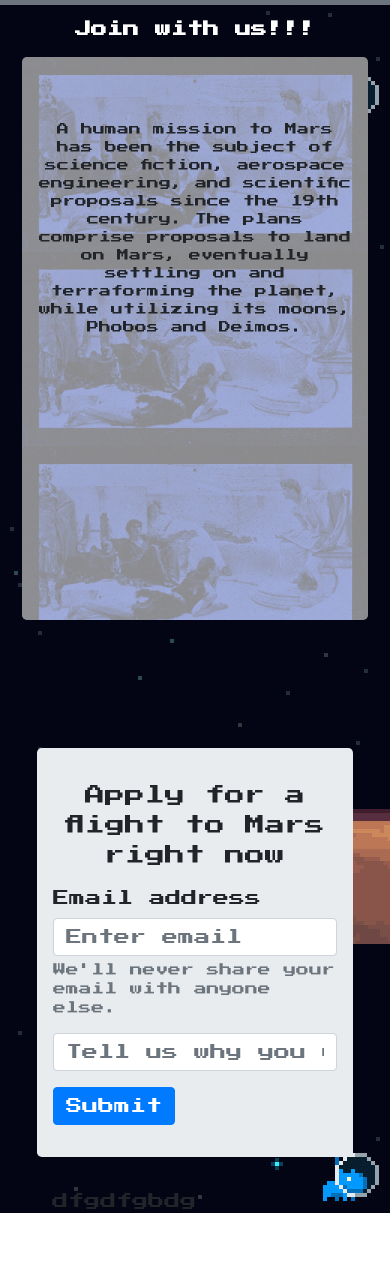
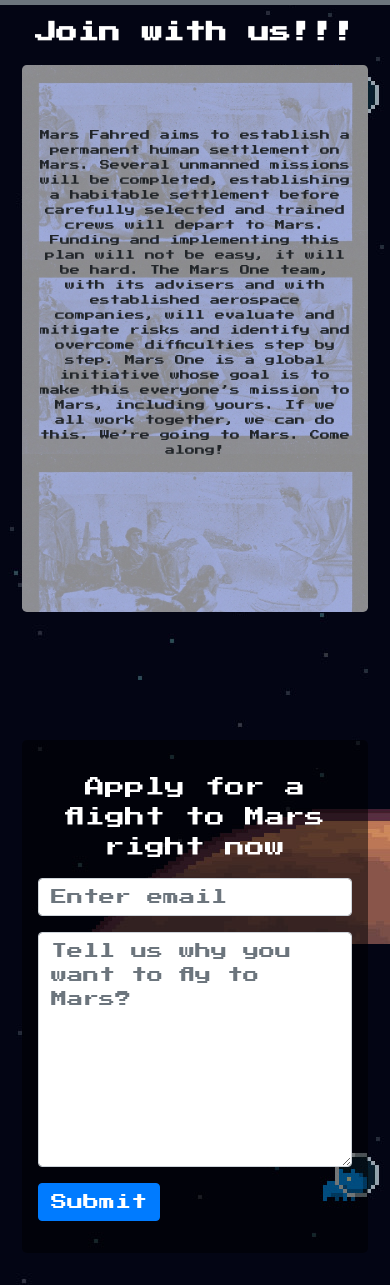
Before and after one commit to fahredof/fahredof.github.io, a plain HTML site: page lab2/index.html in a window 390 px wide. Shown: the part 136-1421 px from the top of the page. Before the commit the page ends 1349 px from the top, so only its background shows below. Drawn offline with nearby package versions, Linux system fonts and the light colour scheme.

Commit message:
LAB2: finish 2 blocks

```diff
--- a/lab2/css/style.css
+++ b/lab2/css/style.css
@@ -9,17 +9,13 @@
   width: 75px;
 }
 
-.navbar-brand {
-font-size: 14px;
+.navbar-brand{
+	font-size: 14px;
 }
-
 
 .nav-link{
   color: black;
-}
-
-.tipolink {
-margin: auto;
+	margin: auto;
 }
 
 .zazivala{
@@ -29,6 +25,7 @@
   font-size: 25pt;
   font-weight: bold;
 }
+
 .row{
 	margin-left: 2%;
 	margin-right: 2%;
@@ -37,104 +34,71 @@
 .wall{
   background-image: url(../img/new_wall.jpg);
 	background-size: 100%;
-  height: 563px;
+  height: 547px;
 }
 
 .wall p{
-	font-size: 20pt;
+	margin-top: 2%;
+	font-size: 13pt;
 	text-align: center;
-	margin-top: 4%;
 }
 
 .otst{
 	background: rgba(0, 0, 0, 0);
-	height: 1% !important;
+}
+
+.invite{
+	background: rgba(0, 0, 0, 0.5);
 }
 
 .request{
 	text-align: center;
 	font-size: 15pt;
-
+	color: white;
 }
 
-@media (max-width: 1540px){
+.txar{
+	height: 235px !important;
+}
+
+@media (min-width: 992px) and (max-width: 1497px){
 	.wall p{
-		font-size: 18pt;
+		margin-top: 6%;
+		font-size: 10pt;
 	}
 }
 
-@media (max-width: 1314px){
+@media (min-width: 487px) and (max-width: 764px){
 	.wall p{
-		font-size: 17pt;
+		margin-top: 2%;
+		font-size: 14px;
 	}
 }
 
-@media (max-width: 1114px){
-
+@media (min-width: 400px) and (max-width: 486px){
 	.wall p{
-		font-size: 16pt;
-		margin-top: 2%;
+		margin-top: 4%;
+		font-size: 12px;
 	}
 }
 
-@media (max-width: 961px){
-
+@media (min-width: 293px) and (max-width: 400px){
 	.wall p{
-		font-size: 14pt;
-		margin-top: 1%;
+		margin-top: 10%;
+		font-size: 10px;
 	}
 }
 
-@media (max-width: 787px){
-
+@media (max-width: 292px){
 	.wall p{
-		font-size: 12pt;
-		margin-top: 1%;
-	}
-}
-
-@media (max-width: 671px){
-
-	.wall p{
-		font-size: 11pt;
-		margin-top: 3%;
-	}
-}
-
-@media (max-width: 671px){
-
-	.wall p{
-		font-size: 11pt;
-		margin-top: 3%;
-	}
-}
-
-@media (max-width: 453px){
-
-	.wall p{
-		font-size: 9pt;
-		margin-top: 10%;
-	}
-}
-@media (max-width: 359px){
-
-	.wall p{
-		font-size: 8pt;
-		margin-top: 20%;
-	}
-}
-
-@media (max-width: 289px){
-
-	.wall p{
-		font-size: 6pt;
 		margin-top: 30%;
+		font-size: 8px;
 	}
 }
 
 @media (max-width: 535px){
 
 	.zazivala {
-		font-size: 12pt;
+		font-size: 16pt;
 	}
 }
--- a/lab2/index.html
+++ b/lab2/index.html
@@ -19,11 +19,11 @@
         Go to Mars
       </a>
 
-        <a class="nav-link tipolink" href="#">Home</a>
+      <a class="nav-link" href="#">Home</a>
 
-        <a class="nav-link tipolink" href="#">About us</a>
+      <a class="nav-link" href="#">About us</a>
 
-        <a class="nav-link tipolink" href="#">Contacts</a>
+      <a class="nav-link" href="#">Contacts</a>
 
   </nav>
 
@@ -32,17 +32,17 @@
   <div class="container-fluid">
     <div class="row">
 
-      <div class="wall col-xs-12 col-sm-12 col-md-6 col-lg-6 col-xl-6 jumbotron">
-        <p>A human mission to Mars has been the subject of science fiction, aerospace engineering, and scientific proposals since the 19th century.
-        The plans comprise proposals to land on Mars, eventually settling on and terraforming the planet, while utilizing its moons, Phobos and
-        Deimos.</p>
+      <div class="wall col-xs-12 col-sm-12 col-md-12 col-lg-6 col-xl-6 jumbotron">
+        <p>Mars Fahred aims to establish a permanent human settlement on Mars. Several unmanned missions will be completed, establishing a
+           habitable settlement before carefully selected and trained crews will depart to Mars. Funding and implementing this plan will
+           not be easy, it will be hard. The Mars One team, with its advisers and with established aerospace companies, will evaluate and
+           mitigate risks and identify and overcome difficulties step by step. Mars One is a global initiative whose goal is to make this
+           everyone’s mission to Mars, including yours. If we all work together, we can do this. We’re going to Mars. Come along!</p>
       </div>
 
-      <div class="otst col-xs-1 col-sm-1 col-md-1 col-lg-1 col-xl-1 jumbotron"></div>
+      <div class="otst col-lg-1 col-xl-1 jumbotron"></div>
 
-      <div class="all col-xs-12 col-sm-12 col-md-5 col-lg-5 col-xl-5">
-
-          <div class="all col-xs-12 col-sm-12 col-md-12 col-lg-12 col-xl-12 jumbotron">
+      <div class="invite col-xs-12 col-sm-12 col-md-12 col-lg-5 col-xl-5 jumbotron">
 
           <div class="request">
             <p>Apply for a flight to Mars right now</p>
@@ -50,27 +50,16 @@
 
           <form>
             <div class="form-group">
-                  <label for="InputEmail">Email address</label>
               <input type="email" class="form-control" id="InpEmail" placeholder="Enter email">
-                  <small id="emailHelp" class="form-text text-muted">We'll never share your email with anyone else.</small>
             </div>
+
             <div class="form-group">
-                  <input type="text" class="form-control" id="InpText" placeholder="Tell us why you want to fly to Mars?">
+              <textarea class="form-control txar" placeholder="Tell us why you want to fly to Mars?" required></textarea>
             </div>
+
             <button type="submit" class="btn btn-primary">Submit</button>
         </form>
       </div>
-
-          <div class="all col-xs-12 col-sm-12 col-md-12 col-lg-12 col-xl-12">
-
-                dfgdfgbdg
-
-          </div>
-
-
-
-        </div>
-
     </div>
   </div>
 
```
Also changed, not shown: lab2/img/1.png (deleted), lab2/img/wall.jpg (deleted), 1 other file. Lines whose indentation alone changed are shown as unchanged.
